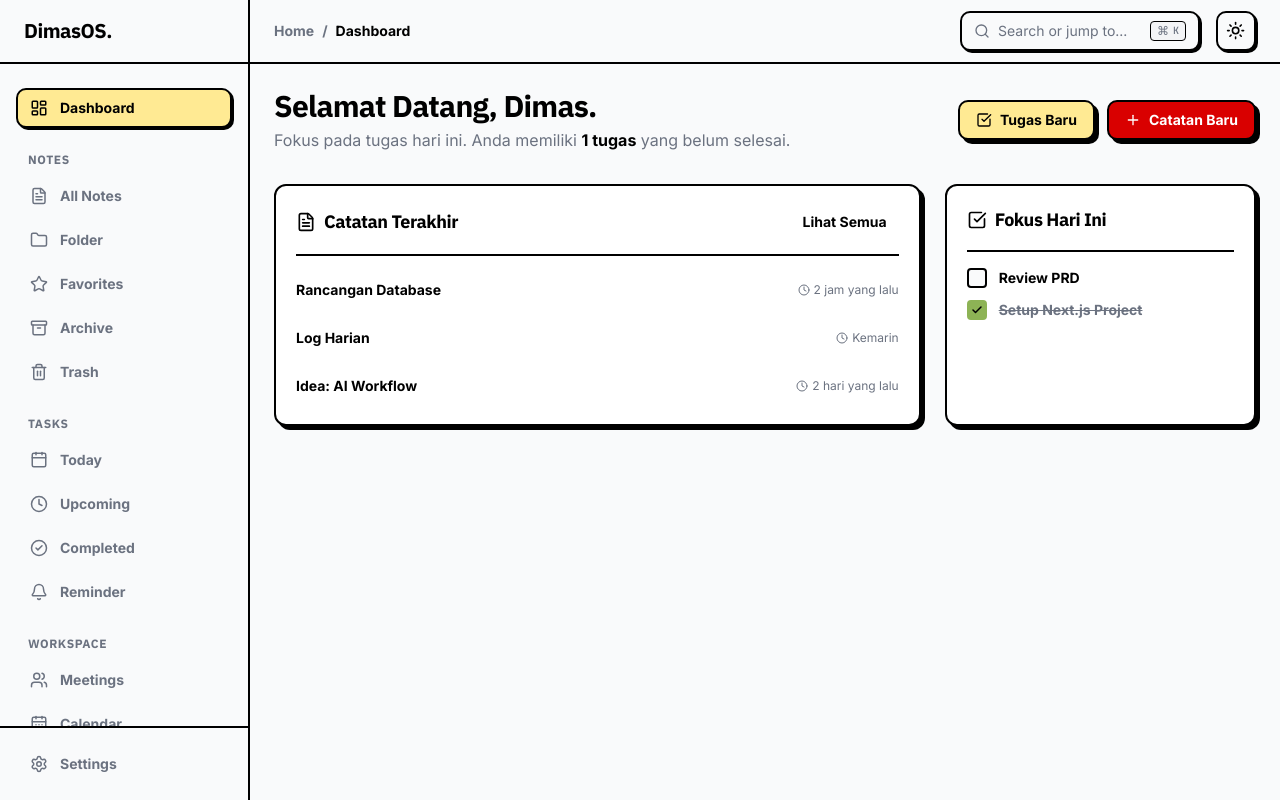
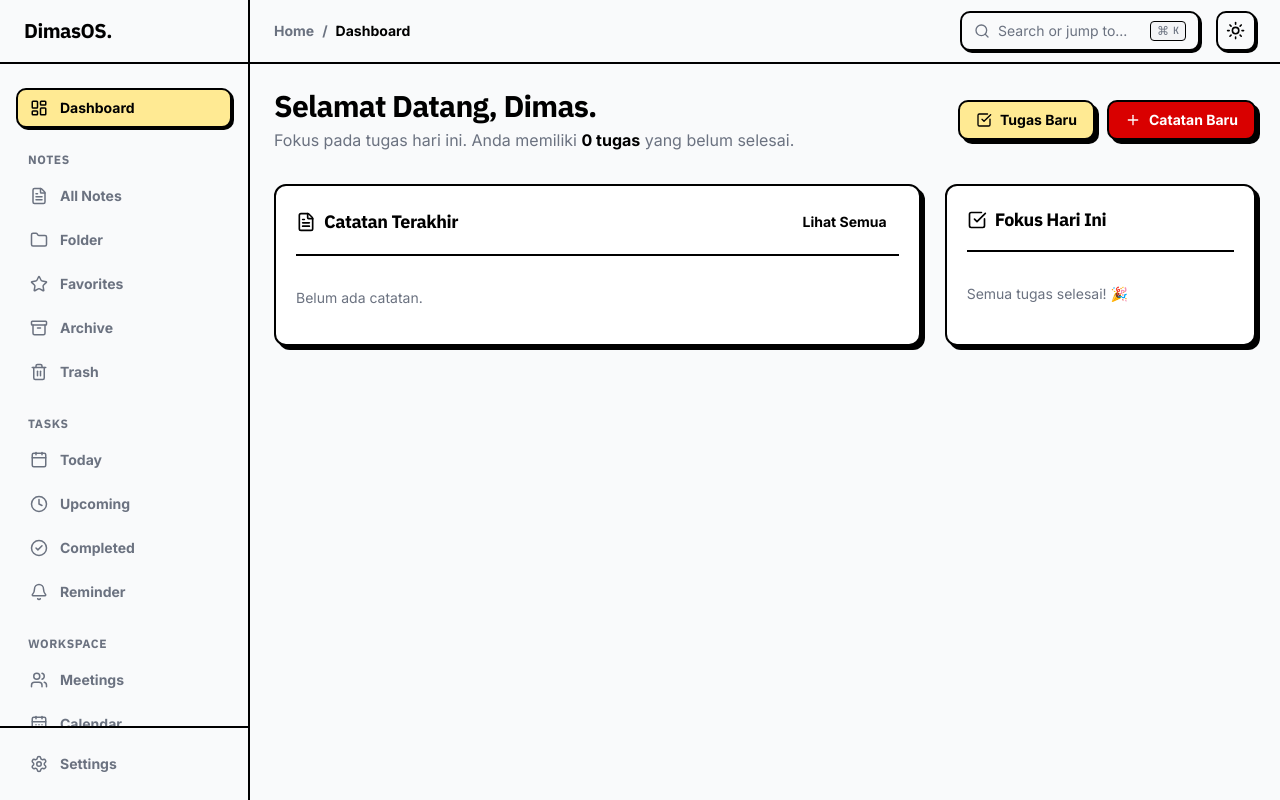
Before and after one commit to dmsda/catatan-kerja-dimas, a Next.js app: page / in a window 1280 px wide. Built offline with nearby package versions, Linux system fonts and the light colour scheme.

Commit message:
feat: connect dashboard with live zustand state

```diff
--- a/src/app/page.tsx
+++ b/src/app/page.tsx
@@ -1,20 +1,35 @@
+"use client"
+
 import { AppLayout } from "@/components/layout/AppLayout"
 import { Button } from "@/components/ui/button"
 import { Plus, Clock, FileText, CheckSquare } from "lucide-react"
-
-// Dummy data
-const recentNotes = [
-  { id: 1, title: "Rancangan Database", time: "2 jam yang lalu" },
-  { id: 2, title: "Log Harian", time: "Kemarin" },
-  { id: 3, title: "Idea: AI Workflow", time: "2 hari yang lalu" },
-]
-
-const todayTasks = [
-  { id: 1, title: "Review PRD", completed: false },
-  { id: 2, title: "Setup Next.js Project", completed: true },
-]
+import { useTasksStore } from "@/store/useTasksStore"
+import { useNotesStore } from "@/store/useNotesStore"
+import Link from "next/link"
 
 export default function DashboardPage() {
+  const tasks = useTasksStore(state => state.tasks)
+  const toggleTask = useTasksStore(state => state.toggleTask)
+  const notes = useNotesStore(state => state.notes)
+
+  // Get active tasks (not completed)
+  const activeTasks = tasks.filter(t => !t.completed).sort((a, b) => b.createdAt - a.createdAt)
+  const todayTasks = activeTasks.slice(0, 5) // Show top 5
+
+  // Get recent notes (not in trash)
+  const recentNotes = notes.filter(n => !n.isTrash).sort((a, b) => b.updatedAt - a.updatedAt).slice(0, 5)
+
+  // Helper for relative time
+  const formatTime = (ts: number) => {
+    const diff = Date.now() - ts
+    const hours = Math.floor(diff / (1000 * 60 * 60))
+    if (hours < 1) return 'Baru saja'
+    if (hours < 24) return `${hours} jam yang lalu`
+    const days = Math.floor(hours / 24)
+    if (days === 1) return 'Kemarin'
+    return `${days} hari yang lalu`
+  }
+
   return (
     <AppLayout>
       <div className="max-w-5xl mx-auto space-y-8">
@@ -24,18 +39,22 @@ export default function DashboardPage() {
           <div>
             <h1 className="text-3xl font-heading font-bold mb-1">Selamat Datang, Dimas.</h1>
             <p className="text-muted-foreground font-body">
-              Fokus pada tugas hari ini. Anda memiliki <strong className="text-foreground">1 tugas</strong> yang belum selesai.
+              Fokus pada tugas hari ini. Anda memiliki <strong className="text-foreground">{activeTasks.length} tugas</strong> yang belum selesai.
             </p>
           </div>
           <div className="flex gap-3">
+            <Link href="/tasks">
               <Button variant="secondary">
                 <CheckSquare className="mr-2 w-4 h-4" />
                 Tugas Baru
               </Button>
+            </Link>
+            <Link href="/notes">
               <Button variant="default">
                 <Plus className="mr-2 w-4 h-4" />
                 Catatan Baru
               </Button>
+            </Link>
           </div>
         </section>
 
@@ -49,19 +68,23 @@ export default function DashboardPage() {
                 <FileText className="w-5 h-5 stroke-[2px]" />
                 Catatan Terakhir
               </h2>
+              <Link href="/notes">
                 <Button variant="ghost" size="sm" className="h-8">
                   Lihat Semua
                 </Button>
+              </Link>
             </div>
 
             {/* List Pattern */}
             <ul className="space-y-3">
-              {recentNotes.map((note) => (
+              {recentNotes.length === 0 ? (
+                <li className="text-sm text-muted-foreground py-4">Belum ada catatan.</li>
+              ) : recentNotes.map((note) => (
                 <li key={note.id} className="flex items-center justify-between group cursor-pointer p-2 -mx-2 rounded-[8px] hover:bg-muted transition-colors">
-                  <span className="font-bold text-sm">{note.title}</span>
-                  <div className="flex items-center text-xs text-muted-foreground gap-1">
+                  <span className="font-bold text-sm truncate pr-4">{note.title}</span>
+                  <div className="flex items-center text-xs text-muted-foreground gap-1 whitespace-nowrap">
                     <Clock className="w-3 h-3" />
-                    {note.time}
+                    {formatTime(note.updatedAt)}
                   </div>
                 </li>
               ))}
@@ -79,12 +102,17 @@ export default function DashboardPage() {
 
             {/* Task Pattern */}
             <ul className="space-y-3">
-              {todayTasks.map((task) => (
+              {todayTasks.length === 0 ? (
+                <li className="text-sm text-muted-foreground py-4">Semua tugas selesai! 🎉</li>
+              ) : todayTasks.map((task) => (
                 <li key={task.id} className="flex items-center gap-3">
-                  <div className={`w-5 h-5 border-2 rounded-[4px] flex items-center justify-center shrink-0 ${task.completed ? 'bg-accent border-accent text-accent-foreground' : 'border-border bg-background'}`}>
+                  <button
+                    onClick={() => toggleTask(task.id)}
+                    className={`w-5 h-5 border-2 rounded-[4px] flex items-center justify-center shrink-0 transition-colors focus:outline-none ${task.completed ? 'bg-accent border-accent text-accent-foreground' : 'border-border bg-background hover:bg-muted'}`}
+                  >
                     {task.completed && <svg width="12" height="12" viewBox="0 0 24 24" fill="none" stroke="currentColor" strokeWidth="3" strokeLinecap="round" strokeLinejoin="round"><polyline points="20 6 9 17 4 12"></polyline></svg>}
-                  </div>
-                  <span className={`text-sm font-bold ${task.completed ? 'line-through text-muted-foreground' : 'text-foreground'}`}>
+                  </button>
+                  <span className={`text-sm font-bold truncate ${task.completed ? 'line-through text-muted-foreground' : 'text-foreground'}`}>
                     {task.title}
                   </span>
                 </li>
```
Lines whose indentation alone changed are shown as unchanged.
